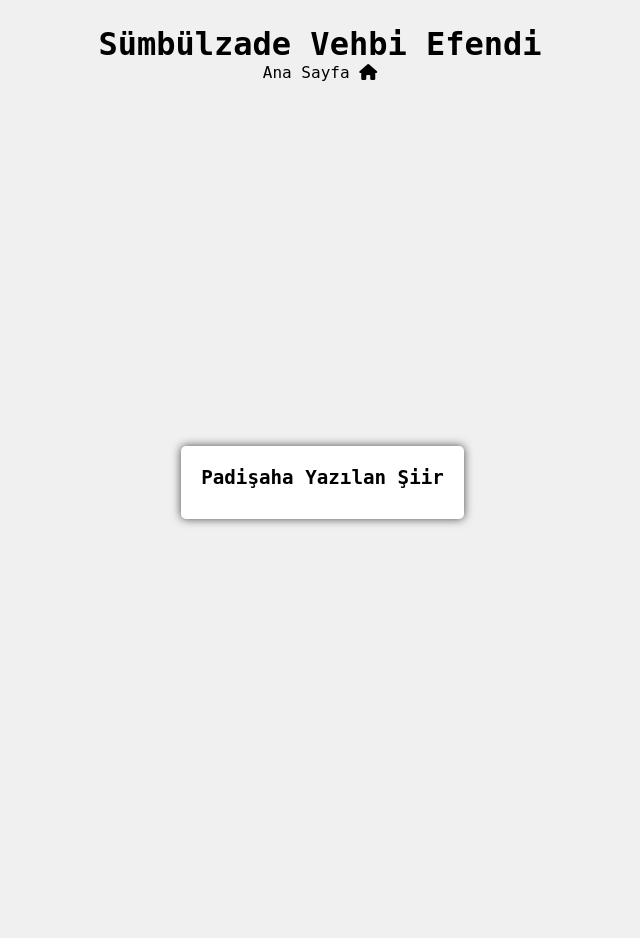
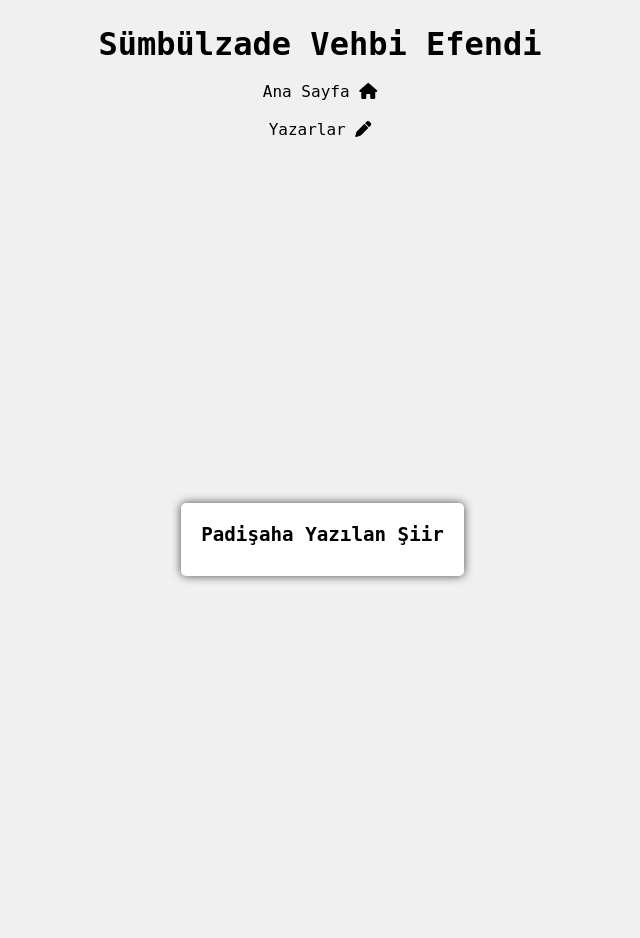
Before and after one commit to AmenoAmena/poetProject, a Django app: a page that uses poetsShown/templates/poetsShown/authorPoets.html in a window 1280 px wide. Shown: the top 938 px of the page, without its empty margins (320-960 px from the left). Before the commit the page ends 526 px from the top, so only its background shows below. Run offline with Django 4.2, Linux system fonts and the light colour scheme; data comes from the database, SQL or seed files in the repository; some libraries are stand-ins or nearby versions.

Commit message:
yazarlara geir gitme geldi

```diff
--- a/poetsShown/static/poetsShown/css/authorPoets.css
+++ b/poetsShown/static/poetsShown/css/authorPoets.css
@@ -17,6 +17,7 @@ body {
     align-items: center;
     min-height: 100vh;
     padding: 20px;
+    margin-bottom: 25%;
 }
 
 .authorShow {
--- a/poetsShown/templates/poetsShown/authorPoets.html
+++ b/poetsShown/templates/poetsShown/authorPoets.html
@@ -13,7 +13,11 @@
 <body>
 
     <h1>{{author}}</h1>
+    <br>
     <a href="{% url 'index' %}">Ana Sayfa <i class="fa-solid fa-house"></i></a>
+    <br>
+    <br>
+    <a href="{% url 'author' %}">Yazarlar <i class="fa-solid fa-pen"></i></a>
 
 
     <div class="container">
```
